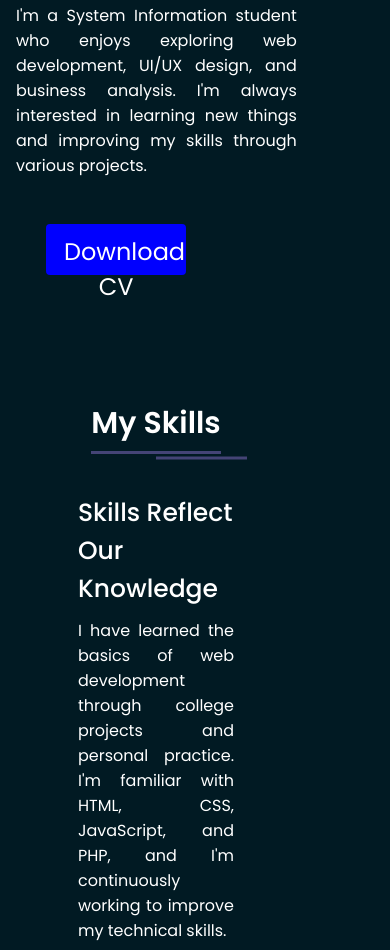
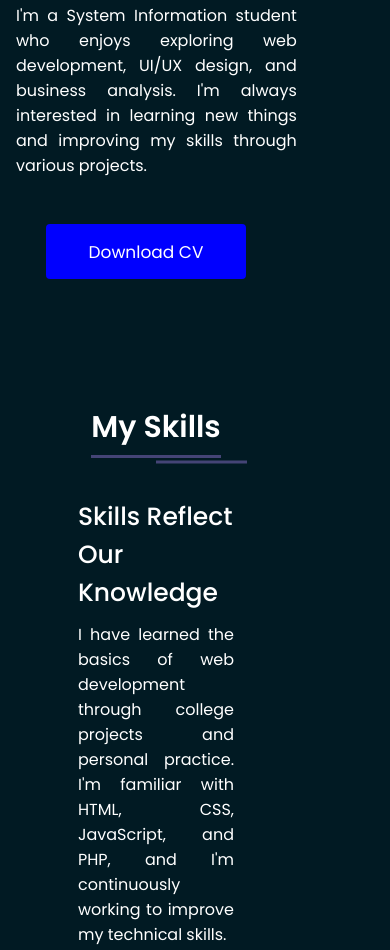
Before and after one commit to IGstBagusDwikaBaratara/dwika-portfolio, a plain HTML site: page index.html in a window 390 px wide. Shown: the part 1413-2363 px from the top of the page. Drawn offline with nearby package versions, Linux system fonts and the light colour scheme.

Commit message:
style.css to improve formatting and structure

```diff
--- a/style.css
+++ b/style.css
@@ -595,6 +595,12 @@ footer .text span a:hover{
     height: 60%;
    }
 
+    .about .button button {
+     width: 200px;
+     height: 55px;
+     font-size: 17px;
+    }
+
    .skills .skills-details{
     align-items: center;
     justify-content: center;
```
